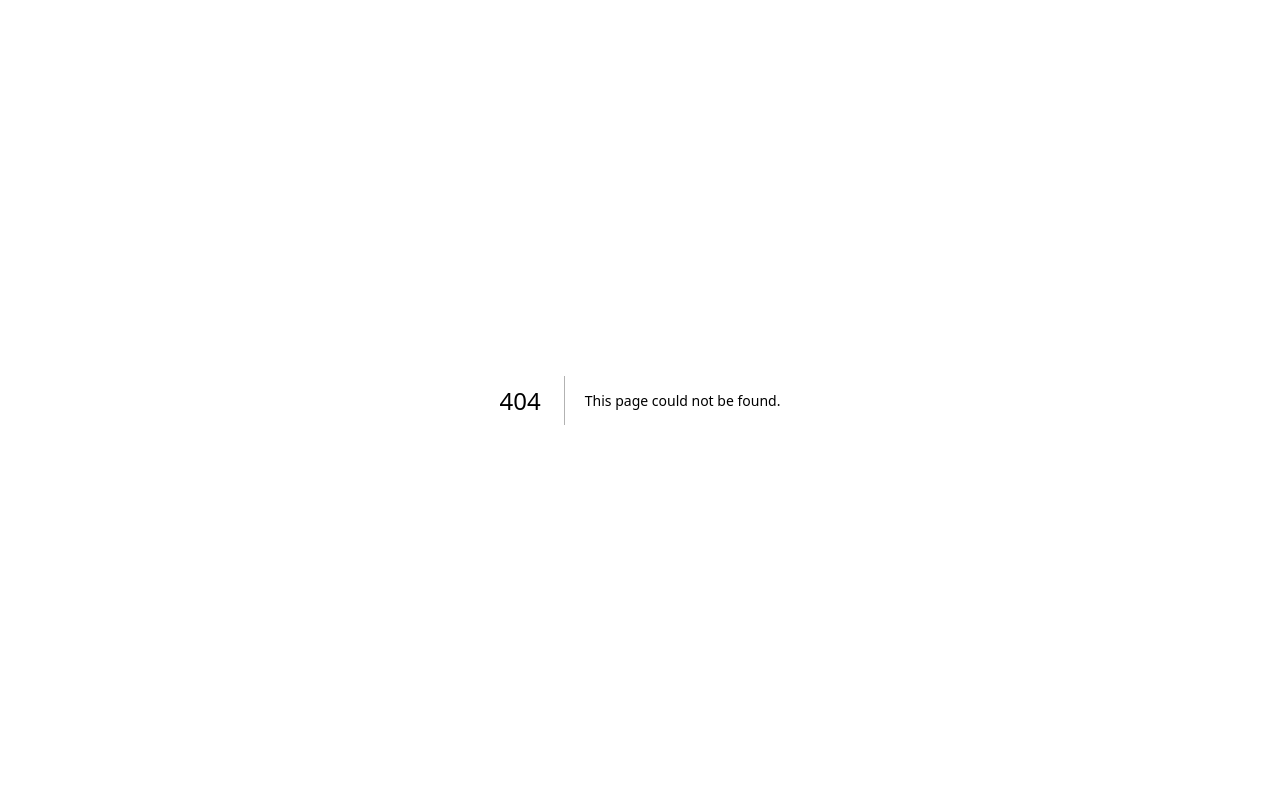
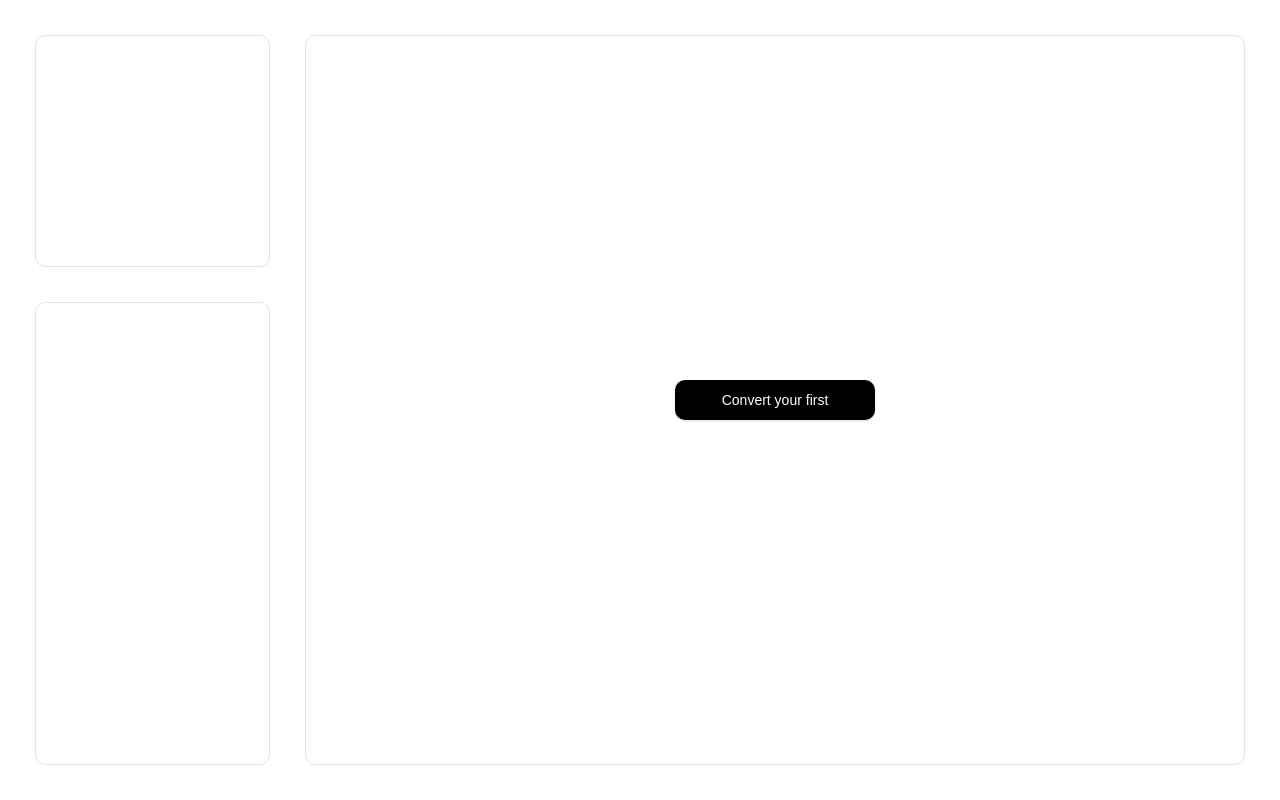
Before and after one commit to Maximus305/project, a Next.js app: page /home in a window 1280 px wide. Before the commit this address had no page. Built offline with nearby package versions, Linux system fonts and the light colour scheme.

Commit message:
BigPants

```diff
--- a/package.json
+++ b/package.json
@@ -16,7 +16,7 @@
     "clsx": "^2.1.1",
     "lucide-react": "^0.451.0",
     "next": "^14.2.15",
-    "react": "^18",
+    "react": "^18.3.1",
     "react-dom": "^18",
     "tailwind-merge": "^2.5.3",
     "tailwindcss-animate": "^1.0.7"
--- /dev/null
+++ b/src/app/home/page.tsx
@@ -0,0 +1,114 @@
+"use client";
+
+import React, { useState, useRef } from 'react';
+import { Input } from "@/components/ui/input";
+import { Button } from "@/components/ui/button";
+import { Search } from 'lucide-react';
+
+export default function Home() {
+  const [pdfFiles, setPdfFiles] = useState<File[]>([]);
+  const [errorMessage, setErrorMessage] = useState<string | null>(null);
+  const fileInputRef = useRef<HTMLInputElement>(null);
+
+  const transitionStyle = "transition-all duration-150 ease-in-out";
+
+  const handleFileChange = (event: React.ChangeEvent<HTMLInputElement>) => {
+    const file = event.target.files?.[0];
+    if (file && file.type === "application/pdf") {
+      setPdfFiles(prevFiles => [...prevFiles, file]);
+      setErrorMessage(null);
+    } else if (file) {
+      setErrorMessage(`The selected file "${file.name}" is not a PDF file.`);
+    }
+  };
+
+  const handleButtonClick = () => {
+    fileInputRef.current?.click();
+  };
+
+  const truncateFileName = (fileName: string) => {
+    const nameWithoutExtension = fileName.replace(/\.pdf$/i, '');
+    if (nameWithoutExtension.length <= 20) return nameWithoutExtension;
+    return nameWithoutExtension.slice(0, 37) + '...';
+  };
+
+  return (
+    <div className={`flex h-screen p-[35px] space-x-[35px] ${transitionStyle}`}>
+      <div className={`w-1/5 flex flex-col space-y-[35px] ${transitionStyle}`}>
+        <div className={`h-1/3 ${transitionStyle}`}>
+          {/* Branding Box */}
+          <div className={`h-full bg-white border border-[#E3E4E6] rounded-[10px] p-[35px] ${transitionStyle}`}>
+            {/* Content for the branding box */}
+          </div>
+        </div>
+        <div className={`h-2/3 ${transitionStyle}`}>
+          {/* Extra Box */}
+          <div className={`h-full bg-white border border-[#E3E4E6] rounded-[10px] p-[35px] ${transitionStyle}`}>
+            {/* Content for the extra box */}
+          </div>
+        </div>
+      </div>
+      <div className={`w-4/5 ${transitionStyle}`}>
+        {/* Main Box */}
+        <div className={`h-full bg-white border border-[#E3E4E6] rounded-[10px] p-[35px] flex flex-col ${transitionStyle}`}>
+          <input
+            type="file"
+            accept=".pdf"
+            onChange={handleFileChange}
+            ref={fileInputRef}
+            className="hidden"
+          />
+          {pdfFiles.length === 0 && (
+            <div className="flex-grow flex items-center justify-center">
+              <Button
+                className={`w-[200px] h-[40px] rounded-[10px] text-white font-poppins bg-black hover:bg-[#2F2F31] ${transitionStyle}`}
+                onClick={handleButtonClick}
+              >
+                Convert your first
+              </Button>
+            </div>
+          )}
+          {pdfFiles.length > 0 && (
+            <>
+              <div className="flex justify-between items-center mb-6">
+                <div className="relative flex-grow mr-4">
+                  <div className="relative">
+                    <Search className="absolute left-2 top-2.5 h-4 w-4 text-muted-foreground" />
+                    <Input
+                      type="text"
+                      placeholder="Search PDFs..."
+                      className="pl-8 h-[40px]"
+                    />
+                  </div>
+                </div>
+                <Button
+                  className={`w-[150px] h-[40px] rounded-[10px] text-white font-poppins bg-black hover:bg-[#2F2F31] ${transitionStyle}`}
+                  onClick={handleButtonClick}
+                >
+                  Convert new PDF
+                </Button>
+              </div>
+              <div className="flex-grow flex items-center justify-center">
+                <div className="flex flex-wrap justify-center gap-4">
+                  {pdfFiles.map((file, index) => (
+                    <div key={index} className="flex flex-col items-center">
+                      <div
+                        className="w-[75px] h-[85px] bg-[#E4E5E7] rounded-[10px] mb-2"
+                      ></div>
+                      <p className="text-[#717179] font-poppins text-xs text-center w-[75px] overflow-hidden line-clamp-2">
+                        {truncateFileName(file.name)}
+                      </p>
+                    </div>
+                  ))}
+                </div>
+              </div>
+            </>
+          )}
+          {errorMessage && (
+            <p className="text-red-500 mt-4">{errorMessage}</p>
+          )}
+        </div>
+      </div>
+    </div>
+  );
+}
--- /dev/null
+++ b/src/components/ui/input.tsx
@@ -0,0 +1,25 @@
+import * as React from "react"
+
+import { cn } from "@/lib/utils"
+
+export interface InputProps
+  extends React.InputHTMLAttributes<HTMLInputElement> {}
+
+const Input = React.forwardRef<HTMLInputElement, InputProps>(
+  ({ className, type, ...props }, ref) => {
+    return (
+      <input
+        type={type}
+        className={cn(
+          "flex h-9 w-full rounded-md border border-input bg-transparent px-3 py-1 text-sm shadow-sm transition-colors file:border-0 file:bg-transparent file:text-sm file:font-medium file:text-foreground placeholder:text-muted-foreground focus-visible:outline-none focus-visible:ring-1 focus-visible:ring-ring disabled:cursor-not-allowed disabled:opacity-50",
+          className
+        )}
+        ref={ref}
+        {...props}
+      />
+    )
+  }
+)
+Input.displayName = "Input"
+
+export { Input }
```
Also changed, not shown: 1 other file (tests, documents, lock files or other folders).
